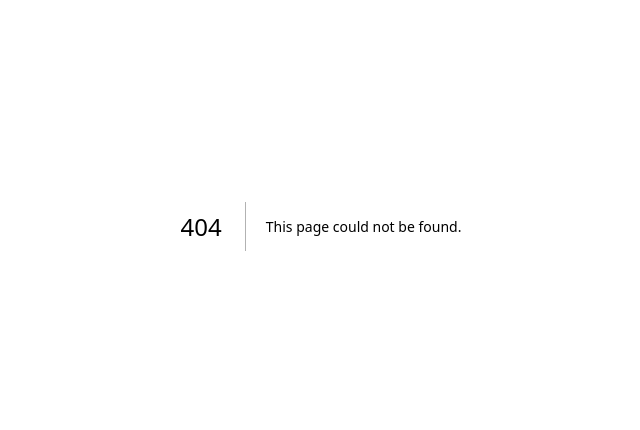
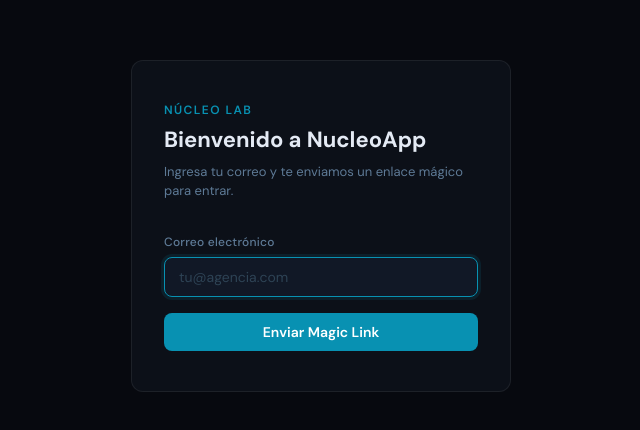
Before and after one commit to traderrob25/Nucleoapp, a Next.js app: page /login in a window 1280 px wide. Before the commit this address had no page. Shown: the part 174-604 px from the top of the page, without its empty margins (319-959 px from the left). Built offline with nearby package versions, Linux system fonts and the light colour scheme; a web font is replaced by a local one.

Commit message:
feat: auth Magic Link con proxy.ts
- login/page.tsx — formulario Magic Link (idle/loading/sent/error)
- auth/confirm/route.ts — exchangeCodeForSession → redirect dashboard
- proxy.ts — protege /dashboard/*, redirect /login sin sesión (Next.js 16)

```diff
--- /dev/null
+++ b/src/app/(auth)/auth.module.css
@@ -0,0 +1,9 @@
+/* Auth shell — layout centrado sin sidebar */
+.shell {
+  min-height: 100dvh;
+  display: flex;
+  align-items: center;
+  justify-content: center;
+  background: var(--bg);
+  padding: 1.5rem;
+}
--- /dev/null
+++ b/src/app/(auth)/layout.tsx
@@ -0,0 +1,10 @@
+import type { ReactNode } from 'react'
+import styles from './auth.module.css'
+
+export default function AuthLayout({ children }: { children: ReactNode }) {
+  return (
+    <div className={styles.shell}>
+      {children}
+    </div>
+  )
+}
--- /dev/null
+++ b/src/app/(auth)/login/login.module.css
@@ -0,0 +1,142 @@
+/* Login form — dark theme con design tokens de variables.css */
+
+.card {
+  width: 100%;
+  max-width: 380px;
+  background: var(--surface);
+  border: 1px solid var(--border);
+  border-radius: var(--radius);
+  padding: 2.5rem 2rem;
+  display: flex;
+  flex-direction: column;
+  gap: 2rem;
+}
+
+/* ── Header ─────────────────────────────────────────────────── */
+.header {
+  display: flex;
+  flex-direction: column;
+  gap: 0.5rem;
+}
+
+.brand {
+  font-family: var(--font);
+  font-size: 0.75rem;
+  font-weight: 600;
+  letter-spacing: 0.12em;
+  text-transform: uppercase;
+  color: var(--accent);
+}
+
+.title {
+  font-family: var(--font);
+  font-size: 1.375rem;
+  font-weight: 700;
+  color: var(--text);
+  line-height: 1.2;
+}
+
+.subtitle {
+  font-size: 0.8125rem;
+  color: var(--text2);
+  line-height: 1.5;
+}
+
+/* ── Form ────────────────────────────────────────────────────── */
+.form {
+  display: flex;
+  flex-direction: column;
+  gap: 1rem;
+}
+
+.label {
+  display: block;
+  font-size: 0.75rem;
+  font-weight: 500;
+  color: var(--text2);
+  margin-bottom: 0.375rem;
+  letter-spacing: 0.02em;
+}
+
+.input {
+  width: 100%;
+  background: var(--surface2);
+  border: 1px solid var(--border);
+  border-radius: var(--radius-sm);
+  padding: 0.625rem 0.875rem;
+  font-family: var(--font);
+  font-size: 0.875rem;
+  color: var(--text);
+  outline: none;
+  transition: border-color 150ms ease;
+}
+
+.input::placeholder {
+  color: var(--text3);
+}
+
+.input:focus {
+  border-color: var(--accent);
+  box-shadow: 0 0 0 3px var(--accent-dim);
+}
+
+.input:disabled {
+  opacity: 0.5;
+  cursor: not-allowed;
+}
+
+/* ── Botón ───────────────────────────────────────────────────── */
+.button {
+  width: 100%;
+  background: var(--accent);
+  color: #fff;
+  border-radius: var(--radius-sm);
+  padding: 0.625rem 1rem;
+  font-family: var(--font);
+  font-size: 0.875rem;
+  font-weight: 600;
+  cursor: pointer;
+  transition: background 150ms ease, opacity 150ms ease;
+  border: none;
+}
+
+.button:hover:not(:disabled) {
+  background: var(--accent2);
+}
+
+.button:disabled {
+  opacity: 0.6;
+  cursor: not-allowed;
+}
+
+/* ── Estados ─────────────────────────────────────────────────── */
+.sentBox {
+  background: rgba(38, 193, 122, 0.08);
+  border: 1px solid rgba(38, 193, 122, 0.25);
+  border-radius: var(--radius-sm);
+  padding: 1rem;
+  display: flex;
+  flex-direction: column;
+  gap: 0.25rem;
+}
+
+.sentTitle {
+  font-size: 0.875rem;
+  font-weight: 600;
+  color: var(--ok);
+}
+
+.sentText {
+  font-size: 0.8125rem;
+  color: var(--text2);
+  line-height: 1.5;
+}
+
+.errorBox {
+  background: rgba(240, 71, 71, 0.08);
+  border: 1px solid rgba(240, 71, 71, 0.25);
+  border-radius: var(--radius-sm);
+  padding: 0.75rem 1rem;
+  font-size: 0.8125rem;
+  color: var(--danger);
+}
--- /dev/null
+++ b/src/app/(auth)/login/page.tsx
@@ -0,0 +1,90 @@
+'use client'
+
+import { useState } from 'react'
+import { createClient } from '@/lib/supabase/client'
+import styles from './login.module.css'
+
+type Estado = 'idle' | 'loading' | 'sent' | 'error'
+
+export default function LoginPage() {
+  const [email, setEmail]   = useState('')
+  const [estado, setEstado] = useState<Estado>('idle')
+  const [errorMsg, setErrorMsg] = useState('')
+
+  async function handleSubmit(e: React.FormEvent) {
+    e.preventDefault()
+    if (!email.trim()) return
+
+    setEstado('loading')
+    setErrorMsg('')
+
+    const supabase = createClient()
+    const { error } = await supabase.auth.signInWithOtp({
+      email: email.trim(),
+      options: {
+        emailRedirectTo:
+          process.env.NEXT_PUBLIC_APP_URL + '/auth/confirm',
+      },
+    })
+
+    if (error) {
+      setErrorMsg(error.message)
+      setEstado('error')
+    } else {
+      setEstado('sent')
+    }
+  }
+
+  return (
+    <div className={styles.card}>
+      <div className={styles.header}>
+        <span className={styles.brand}>Núcleo Lab</span>
+        <h1 className={styles.title}>Bienvenido a NucleoApp</h1>
+        <p className={styles.subtitle}>
+          Ingresa tu correo y te enviamos un enlace mágico para entrar.
+        </p>
+      </div>
+
+      {estado === 'sent' ? (
+        <div className={styles.sentBox}>
+          <p className={styles.sentTitle}>Revisa tu correo</p>
+          <p className={styles.sentText}>
+            Enviamos un enlace a <strong>{email}</strong>. Haz clic en él
+            para acceder al dashboard.
+          </p>
+        </div>
+      ) : (
+        <form className={styles.form} onSubmit={handleSubmit}>
+          <div>
+            <label className={styles.label} htmlFor="email">
+              Correo electrónico
+            </label>
+            <input
+              id="email"
+              type="email"
+              className={styles.input}
+              placeholder="tu@agencia.com"
+              value={email}
+              onChange={(e) => setEmail(e.target.value)}
+              disabled={estado === 'loading'}
+              required
+              autoFocus
+            />
+          </div>
+
+          {estado === 'error' && (
+            <p className={styles.errorBox}>{errorMsg}</p>
+          )}
+
+          <button
+            type="submit"
+            className={styles.button}
+            disabled={estado === 'loading'}
+          >
+            {estado === 'loading' ? 'Enviando...' : 'Enviar Magic Link'}
+          </button>
+        </form>
+      )}
+    </div>
+  )
+}
```
Also changed, not shown: src/app/auth/confirm/route.ts (added, +35 -0 lines), src/proxy.ts (added, +52 -0 lines).
